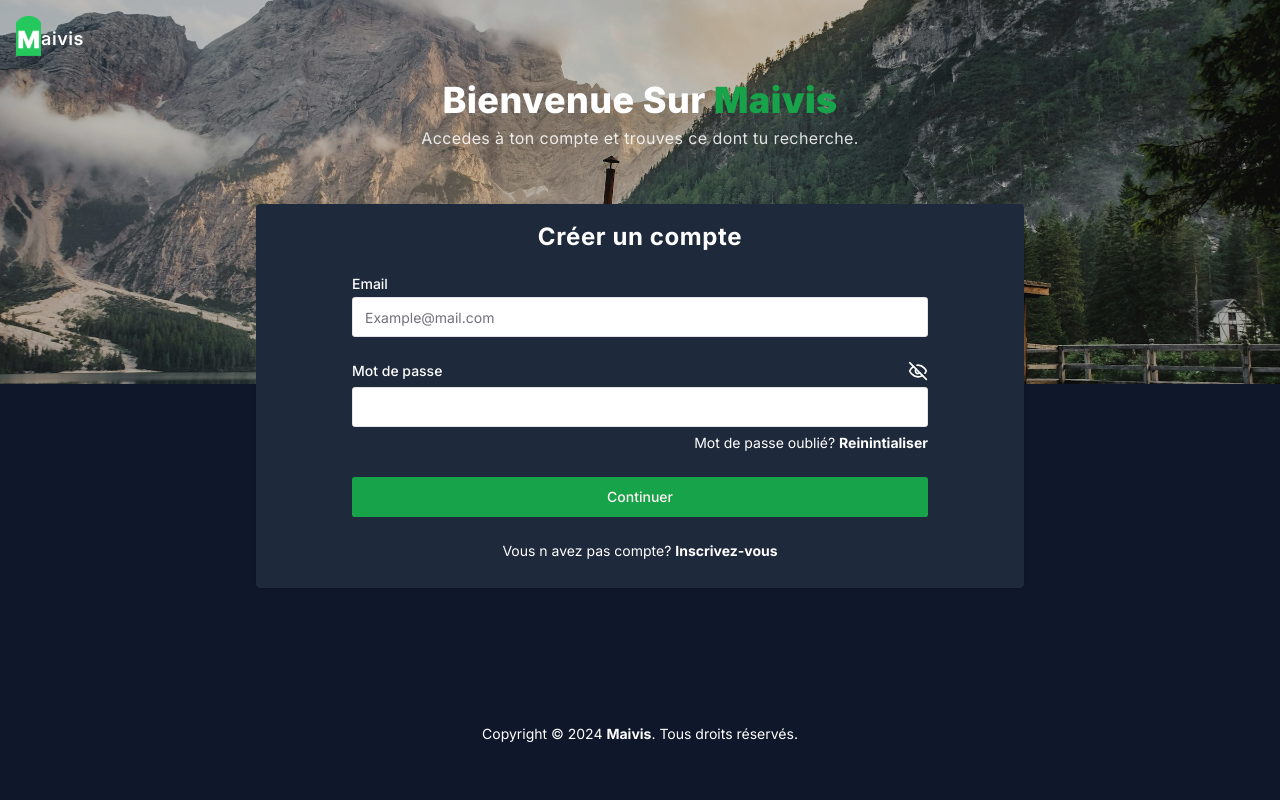
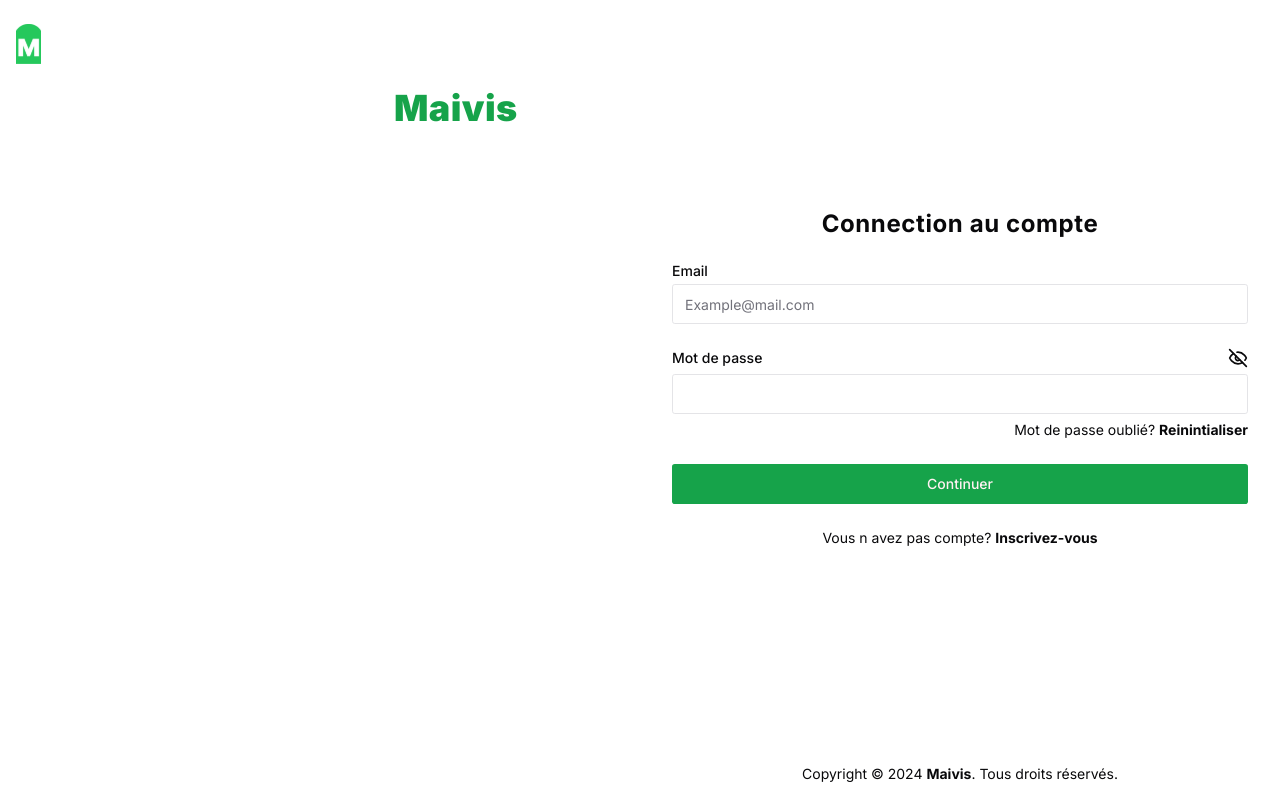
Before and after one commit to silverstone217/maivis, a Next.js app: page /sign-in in a window 1280 px wide. Built offline with nearby package versions, Linux system fonts and the light colour scheme.

Commit message:
final design auth pages

```diff
--- a/app/sign-in/page.tsx
+++ b/app/sign-in/page.tsx
@@ -5,48 +5,52 @@ import React from "react";
 
 const page = () => {
   return (
-    <main className="w-dvw h-dvh bg-slate-900 overflow-x-hidden overflow-y-auto">
-      <div className="flex w-full relative flex-col gap-4 lg:gap-10 h-full">
-        {/* design and images */}
-        <section className="absolute w-full h-96 ">
-          <BackgroundComponent />
-        </section>
+    <main className="w-dvw h-dvh  overflow-x-hidden overflow-y-auto">
+      <div className="w-full max-w-7xl grid  lg:grid-cols-2 grid-cols-1 h-full mx-auto transition-all duration-300 ease-in-out">
+        {/* greetings and images */}
 
-        {/* greetings */}
-        <section className="w-full p-4 text-white space-y-6 tracking-wide  z-20">
-          <LogoComponent />
-          <div className="flex w-full items-center flex-col gap-2">
+        <section className="w-full lg:flex hidden text-white  space-y-6 tracking-wide h-full relative flex-col *:transition-all duration-300 ease-in-out">
+          <div className="absolute w-full -z-10 h-full">
+            <BackgroundComponent />
+          </div>
+          <div className="pl-4">
+            <LogoComponent />
+          </div>
+          <div className="flex w-full items-center flex-col gap-2 z-20">
             <h1 className="text-3xl lg:text-4xl font-extrabold capitalize">
               Bienvenue sur <strong className="text-primary">Maivis</strong>
             </h1>
-            <p className="text-sm md:text-[16px] opacity-85">
+            <p className="text-sm lg:text-[16px] opacity-90">
               Accedes à ton compte et trouves ce dont tu recherche.
             </p>
           </div>
         </section>
 
         {/* forms */}
-        <section className="w-full max-w-7xl z-20 mx-auto flex flex-col items-center  ">
+        <section className="w-full z-20 mx-auto flex flex-col items-center justify-between h-full transition-all duration-300 ease-in-out">
           <div
-            className="bg-slate-800 w-11/12 lg:w-3/5 flex border-[0.5px]
-        border-slate-800 shadow min-h-96 rounded flex-col items-center gap-4 py-2"
+            className=" w-full flex
+            flex-1 flex-col items-center justify-center gap-4 py-2 relative"
           >
-            <h2 className="text-2xl font-bold tracking-wide text-center text-balance text-white p-2">
-              Créer un compte
+            <div className="xl:mt-5 lg:hidden ">
+              <LogoComponent />
+            </div>
+            <h2 className="lg:text-2xl text-xl font-bold tracking-wide text-center text-balance lg:p-2">
+              Connection au compte
             </h2>
             {/* form */}
             <LoginForm />
           </div>
+          {/* footer */}
+          <AuthFooter />
         </section>
-        {/* footer */}
-        <AuthFooter />
       </div>
     </main>
   );
 };
 
 const AuthFooter = () => (
-  <footer className="w-full text-center py-4 text-white absolute bottom-10 z-10 left-2/4 translate-x-[-50%]">
+  <footer className="w-full text-center py-2 lg:py-4 ">
     <p className="text-xs md:text-sm">
       Copyright &copy; 2024 <strong>Maivis</strong>. Tous droits réservés.
     </p>
--- a/app/sign-up/page.tsx
+++ b/app/sign-up/page.tsx
@@ -6,14 +6,10 @@ import React from "react";
 const page = () => {
   return (
     <main className="w-dvw h-dvh overflow-hidden">
-      <div className="w-full max-w-7xl grid lg:grid-cols-2 grid-cols-1 h-full mx-auto transition-all duration-300 ease-in-out">
-        {/* design and images */}
-        {/* <section className="absolute w-full h-96 ">
-          <BackgroundComponent />
-        </section> */}
+      <div className="w-full max-w-7xl grid items-start lg:grid-cols-2 grid-cols-1 h-full mx-auto transition-all duration-300 ease-in-out">
+        {/* greetings and images */}
 
-        {/* greetings */}
-        <section className="w-full lg:flex hidden text-white space-y-6 tracking-wide h-full relative flex-col *:transition-all duration-300 ease-in-out">
+        <section className="w-full lg:flex hidden text-white space-y-6 tracking-wide h-full relative flex-col transition-all duration-300 ease-in-out">
           <div className="absolute w-full -z-10 h-full">
             <BackgroundComponent />
           </div>
@@ -33,28 +29,27 @@ const page = () => {
         {/* forms */}
         <section className="w-full z-20 mx-auto flex flex-col items-center h-full transition-all duration-300 ease-in-out">
           <div
-            className=" w-full flex border-[0.5px]
-            h-full flex-col items-center gap-4 py-2 relative"
+            className=" w-full flex
+            flex-1 flex-col items-center justify-center gap-4 py-2 relative"
           >
-            <div className="lg:mt-5 lg:hidden ">
+            <div className="xl:mt-5 lg:hidden ">
               <LogoComponent />
             </div>
-            <h2 className="text-2xl font-bold tracking-wide text-center text-balance  p-2">
+            <h2 className="lg:text-2xl text-xl font-bold tracking-wide text-center text-balance lg:p-2">
               Créer un compte
             </h2>
             {/* form */}
             <SignUpForm />
-
-            {/* footer */}
-            <AuthFooter />
           </div>
+          {/* footer */}
+          <AuthFooter />
         </section>
       </div>
     </main>
   );
 };
 const AuthFooter = () => (
-  <footer className="w-full text-center py-2 lg:py-4 absolute bottom-2 lg:bottom-10 z-10 left-2/4 translate-x-[-50%]">
+  <footer className="w-full text-center py-2 lg:py-4 ">
     <p className="text-xs md:text-sm">
       Copyright &copy; 2024 <strong>Maivis</strong>. Tous droits réservés.
     </p>
--- a/components/forms/LoginForm.tsx
+++ b/components/forms/LoginForm.tsx
@@ -20,7 +20,7 @@ const LoginForm = () => {
     >
       {/* email */}
       <div className="grid w-full max-w-xl items-center gap-1.5">
-        <Label htmlFor="email" className="text-white">
+        <Label htmlFor="email" className="">
           Email
         </Label>
         <Input
@@ -37,18 +37,18 @@ const LoginForm = () => {
       {/* password */}
       <div className="grid w-full max-w-xl items-center gap-1.5">
         <div className="flex w-full items-center justify-between">
-          <Label htmlFor="password" className="text-white">
+          <Label htmlFor="password" className="">
             Mot de passe
           </Label>
 
           {isSecure === "password" ? (
             <EyeOff
-              className="cursor-pointer size-5 text-white"
+              className="cursor-pointer size-5 "
               onClick={() => setIsSecure("text")}
             />
           ) : (
             <Eye
-              className="cursor-pointer size-5 text-white"
+              className="cursor-pointer size-5 "
               onClick={() => setIsSecure("password")}
             />
           )}
@@ -64,7 +64,7 @@ const LoginForm = () => {
         />
         <Link
           href={"/sign-up"}
-          className="text-white text-sm text-right text-balance"
+          className=" text-xs lg:text-sm text-right text-balance"
         >
           <span>Mot de passe oublié?</span> <strong>Reinintialiser</strong>
         </Link>
@@ -74,7 +74,7 @@ const LoginForm = () => {
         Continuer
       </Button>
 
-      <Link href={"/sign-up"} className="text-white text-sm text-balance">
+      <Link href={"/sign-up"} className=" text-xs lg:text-sm text-balance">
         <span>Vous n avez pas compte?</span> <strong>Inscrivez-vous</strong>
       </Link>
     </form>
```
Also changed, not shown: components/forms/SignUpForm.tsx (+0 -16 lines).
